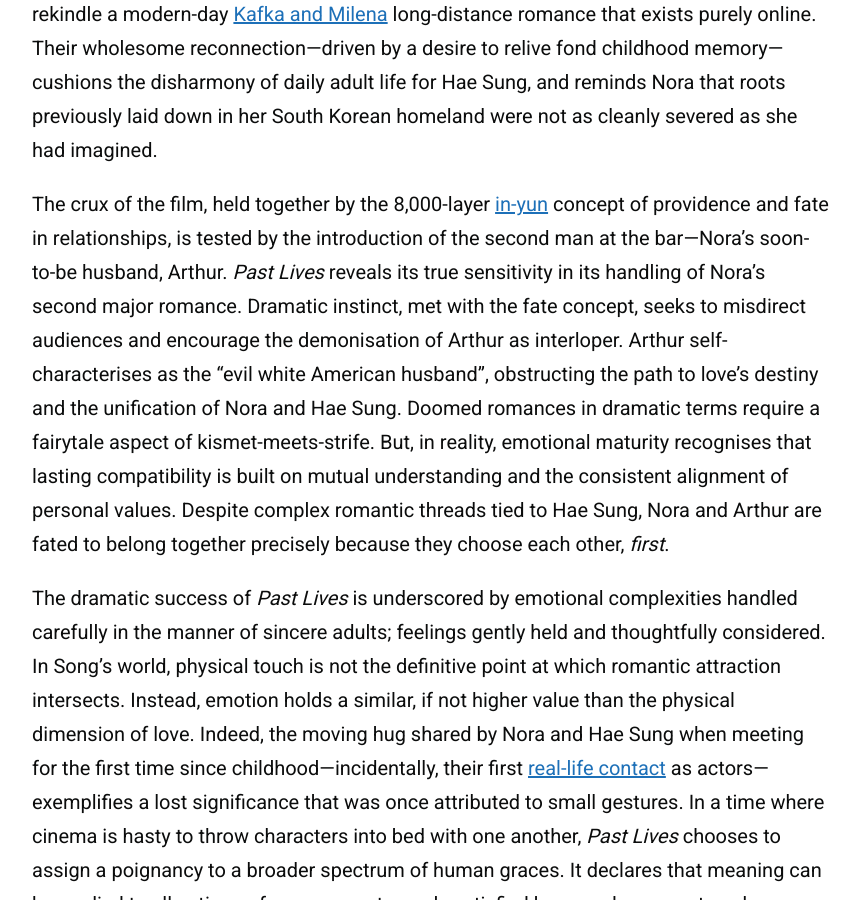
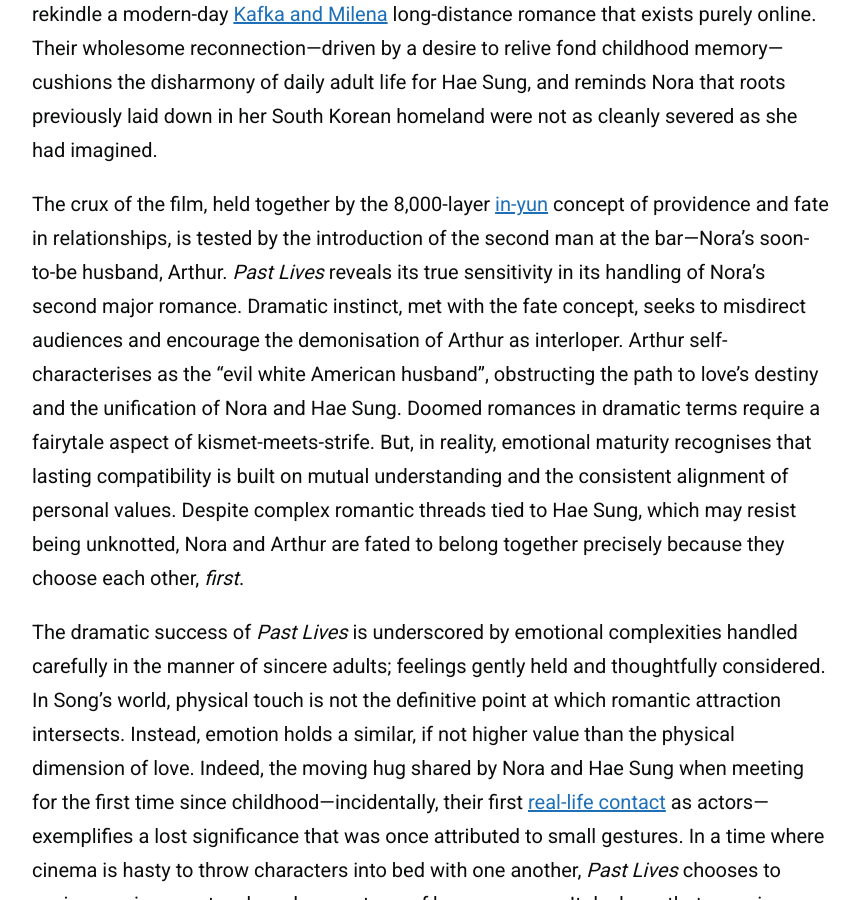
Before and after one commit to zoeurl/zoedowney.github.io, a Jekyll site: the page built from _posts/2024-05-30-past-lives.md, in a window 1280 px wide and 900 px high, scrolled down 1587 px. Shown: the whole window, without its empty margins (208-1068 px from the left). Built offline with Jekyll 4.4.1, drawn with Linux system fonts in a browser that asks for light colours.

Commit message:
Update 2024-05-30-past-lives.md

```diff
--- a/_posts/2024-05-30-past-lives.md
+++ b/_posts/2024-05-30-past-lives.md
@@ -17,7 +17,7 @@
 
 Song’s [theatrical](https://www.screendaily.com/features/celine-song-talks-moving-from-theatre-to-film-for-past-lives-you-have-to-accept-the-chaos-on-the-day/5188978.article) resumé influences her reliance on the implied tenet: ‘less is more’. Settings are sparse, dramatic signals subdued and drama: dialogue driven—this is a character study, at heart. If not for the clean and disparate cultural line drawn between New York and Seoul by the players, context would verge on irrelevant. After all, stories of romance and feeling orbit around relationships between people, not place. Inevitably, however, location becomes the tense conflict tied to the ‘what if?’ at the centre of Nora and Hae Sung’s relationship as adults. After reconnecting during university years, they rekindle a modern-day [Kafka and Milena](https://kafkamuseum.cz/en/franz-kafka/women/milena-jesenska/) long-distance romance that exists purely online. Their wholesome reconnection—driven by a desire to relive fond childhood memory—cushions the disharmony of daily adult life for Hae Sung, and reminds Nora that roots previously laid down in her South Korean homeland were not as cleanly severed as she had imagined.
 
-The crux of the film, held together by the 8,000-layer [in-yun](https://en.wiktionary.org/wiki/%EC%9D%B8%EC%97%B0) concept of providence and fate in relationships, is tested by the introduction of the second man at the bar—Nora’s soon-to-be husband, Arthur. _Past Lives_ reveals its true sensitivity in its handling of Nora’s second major romance. Dramatic instinct, met with the fate concept, seeks to misdirect audiences and encourage the demonisation of Arthur as interloper. Arthur self-characterises as the “evil white American husband”, obstructing the path to love’s destiny and the unification of Nora and Hae Sung. Doomed romances in dramatic terms require a fairytale aspect of kismet-meets-strife. But, in reality, emotional maturity recognises that lasting compatibility is built on mutual understanding and the consistent alignment of personal values. Despite complex romantic threads tied to Hae Sung, Nora and Arthur are fated to belong together precisely because they choose each other, _first_.
+The crux of the film, held together by the 8,000-layer [in-yun](https://en.wiktionary.org/wiki/%EC%9D%B8%EC%97%B0) concept of providence and fate in relationships, is tested by the introduction of the second man at the bar—Nora’s soon-to-be husband, Arthur. _Past Lives_ reveals its true sensitivity in its handling of Nora’s second major romance. Dramatic instinct, met with the fate concept, seeks to misdirect audiences and encourage the demonisation of Arthur as interloper. Arthur self-characterises as the “evil white American husband”, obstructing the path to love’s destiny and the unification of Nora and Hae Sung. Doomed romances in dramatic terms require a fairytale aspect of kismet-meets-strife. But, in reality, emotional maturity recognises that lasting compatibility is built on mutual understanding and the consistent alignment of personal values. Despite complex romantic threads tied to Hae Sung, which may resist being unknotted, Nora and Arthur are fated to belong together precisely because they choose each other, _first_.
 
 The dramatic success of _Past Lives_ is underscored by emotional complexities handled carefully in the manner of sincere adults; feelings gently held and thoughtfully considered. In Song’s world, physical touch is not the definitive point at which romantic attraction intersects. Instead, emotion holds a similar, if not higher value than the physical dimension of love. Indeed, the moving hug shared by Nora and Hae Sung when meeting for the first time since childhood—incidentally, their first [real-life contact](https://www.youtube.com/watch?v=9d4ObkmCJYs&t=7s&ab_channel=A24) as actors—exemplifies a lost significance that was once attributed to small gestures. In a time where cinema is hasty to throw characters into bed with one another, _Past Lives_ chooses to assign a poignancy to a broader spectrum of human graces. It declares that meaning can be applied to all actions of romance not merely satisfied by sexual conquest; perhaps even more so when building a foundational mutual respect and reciprocal emotional love supercede a desire for immediate physical intimacy.
 
```
